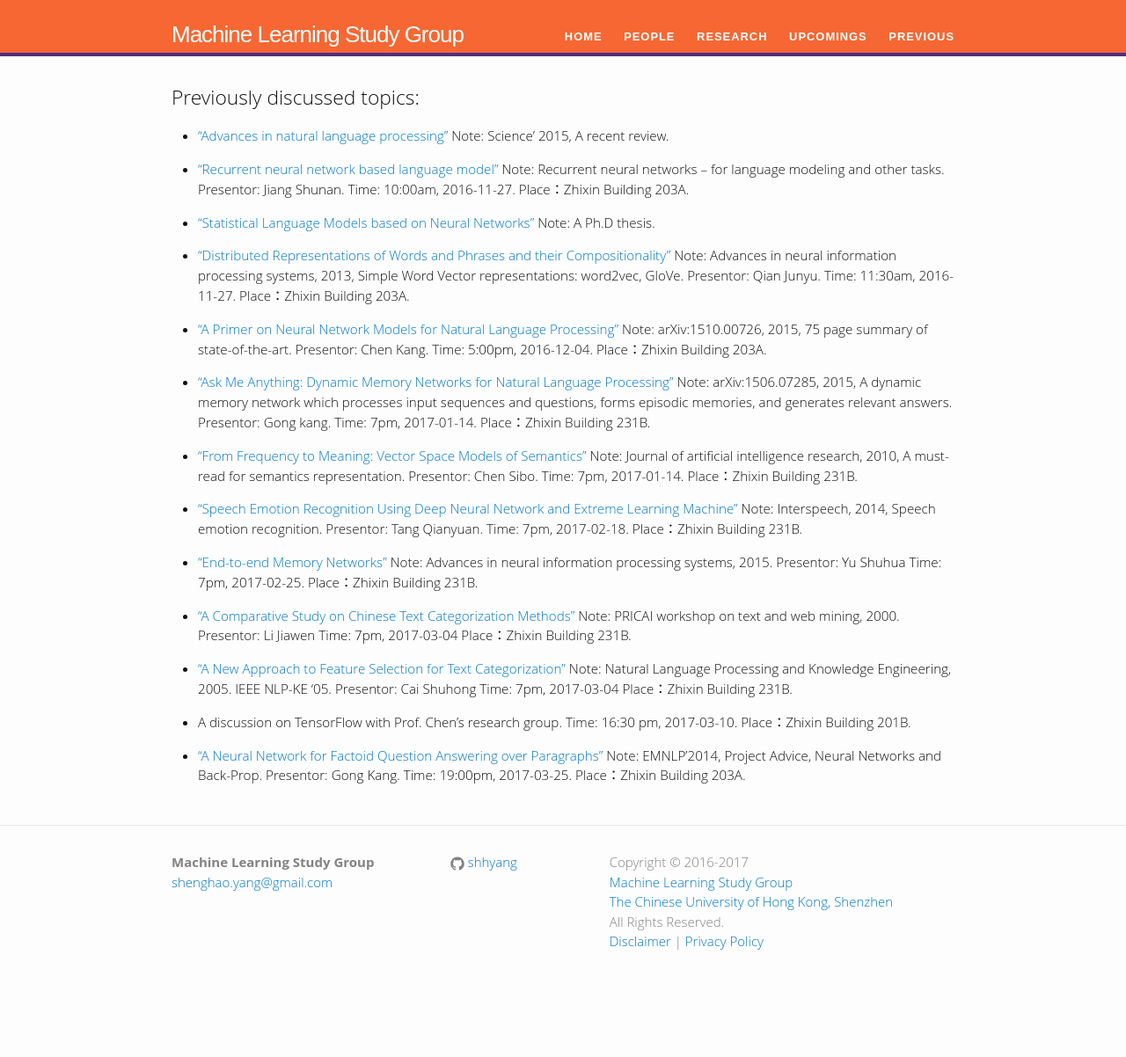
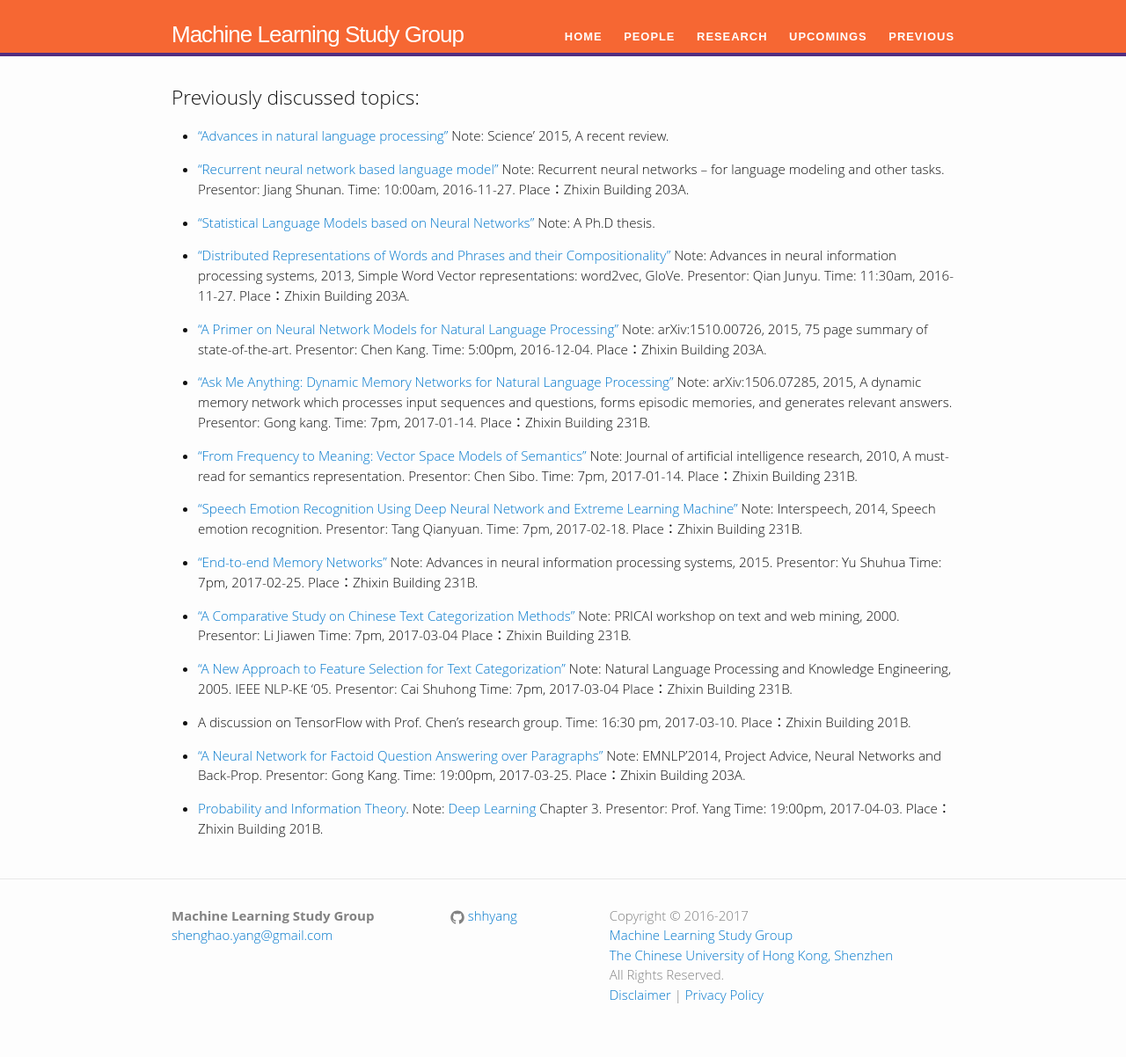
Before and after one commit to shhyang/learning, a Jekyll site: the page built from previous/index.md, in a window 1280 px wide. Shown: the whole page at 88% size. Built offline with Jekyll 4.4.1, drawn with Linux system fonts in a browser that asks for light colours; some web fonts are replaced; our own code applies the rules of GitHub Pages for plain Markdown files; before the commit the page ends 1142 px from its top, so only the background shows below that.

Commit message:
Update index.md

```diff
--- a/previous/index.md
+++ b/previous/index.md
@@ -70,3 +70,9 @@ Note: EMNLP’2014, Project Advice, Neural Networks and Back-Prop.
 Presentor: Gong Kang.
 Time: 19:00pm, 2017-03-25.
 Place：Zhixin Building 203A.
+
+- [Probability and Information Theory](IT.pdf).
+Note: [Deep Learning](http://www.deeplearningbook.org) Chapter 3.
+Presentor: Prof. Yang
+Time: 19:00pm, 2017-04-03.
+Place：Zhixin Building 201B.
```
